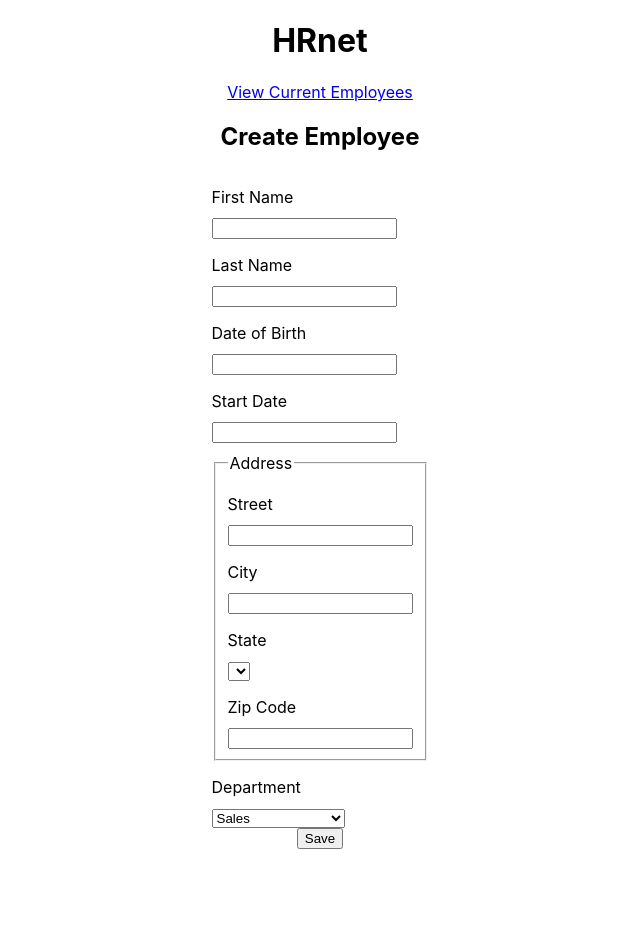
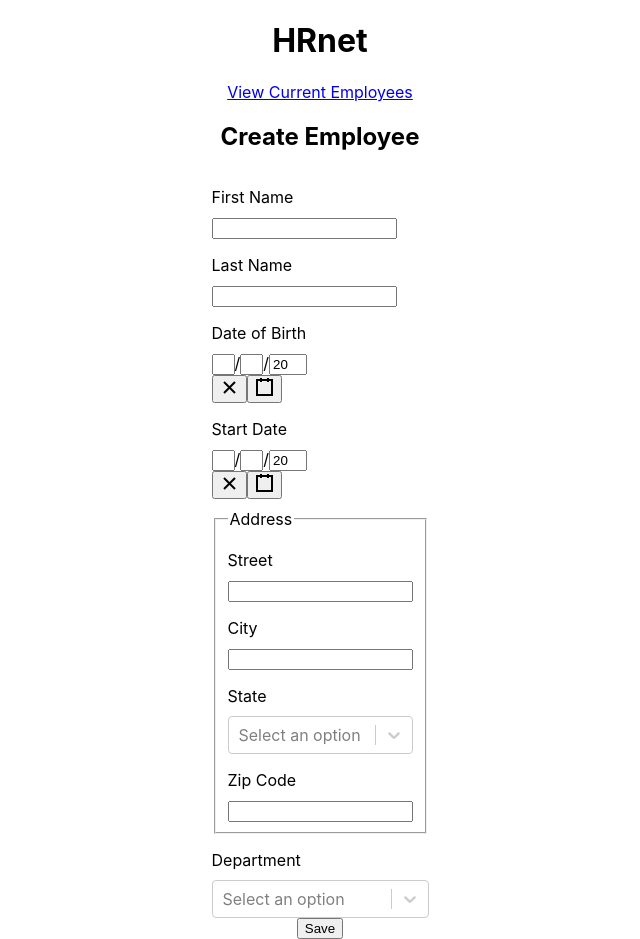
Before and after one commit to ToDestiny/WealthHealth-HRNet, a React (Create React App) app in the folder hr-net/: page /profile in a window 1280 px wide. Shown: the whole page, without its empty margins (320-960 px from the left). Before the commit the page ends 849 px from the top, so only its background shows below. Built offline with nearby package versions, Linux system fonts and the light colour scheme.

Commit message:
Feature: Save Redux/State OK

```diff
--- a/hr-net/package.json
+++ b/hr-net/package.json
@@ -8,10 +8,12 @@
     "@testing-library/react": "^13.4.0",
     "@testing-library/user-event": "^13.5.0",
     "react": "^18.2.0",
+    "react-date-picker": "^9.0.0",
     "react-dom": "^18.2.0",
     "react-redux": "^8.0.4",
     "react-router-dom": "^6.4.2",
     "react-scripts": "5.0.1",
+    "react-select": "^5.5.6",
     "styled-components": "^5.3.6",
     "web-vitals": "^2.1.4"
   },
--- /dev/null
+++ b/hr-net/src/assets/departments.js
@@ -0,0 +1,7 @@
+export const options = [
+  { value: 'sales', label: 'Sales' },
+  { value: 'marketing', label: 'Marketing' },
+  { value: 'engineering', label: 'Engineering' },
+  { value: 'humanResources', label: 'Human Resources' },
+  { value: 'legal', label: 'Legal' },
+];
--- /dev/null
+++ b/hr-net/src/assets/states.js
@@ -0,0 +1,77 @@
+export const states = [
+  { value: 'alabama', label: 'Alabama', abbreviation: 'AL' },
+  { value: 'alaska', label: 'Alaska', abbreviation: 'AK' },
+  { value: 'americanSamoa', label: 'American Samoa', abbreviation: 'AS' },
+  { value: 'arizona', label: 'Arizona', abbreviation: 'AZ' },
+  { value: 'arkansas', label: 'Arkansas', abbreviation: 'AR' },
+  { value: 'california', label: 'California', abbreviation: 'CA' },
+  { value: 'colorado', label: 'Colorado', abbreviation: 'CO' },
+  { value: 'connecticut', label: 'Connecticut', abbreviation: 'CT' },
+  { value: 'delaware', label: 'Delaware', abbreviation: 'DE' },
+  {
+    value: 'districtOfColumbia',
+    label: 'District Of Columbiansas',
+    abbreviation: 'DC',
+  },
+  {
+    value: 'federatedStatesOfMicronesia',
+    label: 'Federated States Of Micronesia',
+    abbreviation: 'FM',
+  },
+  { value: 'florida', label: 'Florida', abbreviation: 'FL' },
+  { value: 'georgia', label: 'Georgia', abbreviation: 'GA' },
+  { value: 'guam', label: 'Guam', abbreviation: 'GU' },
+  { value: 'hawaii', label: 'Hawaii', abbreviation: 'HI' },
+  { value: 'idaho', label: 'Idaho', abbreviation: 'ID' },
+  { value: 'illinois', label: 'Illinois', abbreviation: 'IL' },
+  { value: 'indiana', label: 'Indiana', abbreviation: 'IN' },
+  { value: 'iowa', label: 'Iowa', abbreviation: 'IA' },
+  {
+    value: 'kansas',
+    label: 'Kansas',
+    abbreviation: 'KS',
+  },
+  { value: 'kentucky', label: 'Kentucky', abbreviation: 'KY' },
+  { value: 'louisiana', label: 'Louisiana', abbreviation: 'LA' },
+  { value: 'maine', label: 'Maine', abbreviation: 'ME' },
+  { value: 'marshallIslands', label: 'Marshall Islands', abbreviation: 'MH' },
+  { value: 'maryland', label: 'Maryland', abbreviation: 'MD' },
+  { value: 'massachusetts', label: 'Massachusetts', abbreviation: 'MA' },
+  { value: 'michigan', label: 'Michigan', abbreviation: 'MI' },
+  { value: 'minnesota', label: 'Minnesota', abbreviation: 'MN' },
+  { value: 'mississippi', label: 'Mississippi', abbreviation: 'MS' },
+  { value: 'missouri', label: 'Missouri', abbreviation: 'MO' },
+  { value: 'montana', label: 'Montana', abbreviation: 'MT' },
+  { value: 'nebraska', label: 'Nebraska', abbreviation: 'NE' },
+  { value: 'nevada', label: 'Nevada', abbreviation: 'NV' },
+  { value: 'newHampshire', label: 'New Hampshire', abbreviation: 'NH' },
+  { value: 'newJersey', label: 'New Jersey', abbreviation: 'NJ' },
+  { value: 'newMexico', label: 'New Mexico', abbreviation: 'NM' },
+  { value: 'newYork', label: 'New York', abbreviation: 'NY' },
+  { value: 'northCarolina', label: 'North Carolina', abbreviation: 'NC' },
+  { value: 'northDakota', label: 'North Dakota', abbreviation: 'ND' },
+  {
+    value: 'northernMarianaIslands',
+    label: 'Northern Mariana Islands',
+    abbreviation: 'MP',
+  },
+  { value: 'ohio', label: 'Ohio', abbreviation: 'OH' },
+  { value: 'oklahoma', label: 'Oklahoma', abbreviation: 'OK' },
+  { value: 'oregon', label: 'Oregon', abbreviation: 'OR' },
+  { value: 'palau', label: 'Palau', abbreviation: 'PW' },
+  { value: 'pennsylvania', label: 'Pennsylvania', abbreviation: 'PA' },
+  { value: 'puertoRico', label: 'Puerto Rico', abbreviation: 'PR' },
+  { value: 'rhodeIsland', label: 'Rhode Island', abbreviation: 'RI' },
+  { value: 'southCarolina', label: 'South Carolina', abbreviation: 'SC' },
+  { value: 'southDakota', label: 'South Dakota', abbreviation: 'SD' },
+  { value: 'tennessee', label: 'Tennessee', abbreviation: 'TN' },
+  { value: 'texas', label: 'Texas', abbreviation: 'TX' },
+  { value: 'utah', label: 'Utah', abbreviation: 'UT' },
+  { value: 'vermont', label: 'Vermont', abbreviation: 'VT' },
+  { value: 'virginIslands', label: 'Virgin Islands', abbreviation: 'VI' },
+  { value: 'virginia', label: 'Virginia', abbreviation: 'VA' },
+  { value: 'washington', label: 'Washington', abbreviation: 'WA' },
+  { value: 'westVirginia', label: 'West Virginia', abbreviation: 'WV' },
+  { value: 'wisconsin', label: 'Wisconsin', abbreviation: 'WI' },
+  { value: 'wyoming', label: 'Wyoming', abbreviation: 'WY' },
+];
--- a/hr-net/src/features/saveEmployeeSlice.js
+++ b/hr-net/src/features/saveEmployeeSlice.js
@@ -1,7 +1,15 @@
 import { createSlice } from '@reduxjs/toolkit';
 
 const initialState = {
-  token: null,
+  firstName: '',
+  lastName: '',
+  dateOfBirth: '',
+  startDate: '',
+  street: '',
+  city: '',
+  state: '',
+  zip: '',
+  department: '',
 };
 
 export const saveEmployeeSlice = createSlice({
--- a/hr-net/src/pages/Profile.jsx
+++ b/hr-net/src/pages/Profile.jsx
@@ -1,6 +1,47 @@
 import React from 'react';
+import { useState, useEffect } from 'react';
+import DatePicker from 'react-date-picker';
+import Select from 'react-select';
+import { options } from '../assets/departments';
+import { states } from '../assets/states';
+
+const initialState = {
+  firstName: '',
+  lastName: '',
+  street: '',
+  city: '',
+  zip: '',
+};
 
 function Profile() {
+  const [formValue, setFormValue] = useState(initialState);
+  const [isSubmit, setSubmit] = useState(false);
+  const [dateOfBirth, setDateOfBirth] = useState(new Date());
+  const [startDate, setStartDate] = useState(new Date());
+  const [selectedStateOption, setSelectedStateOption] = useState(null);
+  const [selectedDepartmentOption, setSelectedDepartmentOption] =
+    useState(null);
+
+  const { firstName, lastName, street, city, zip } = formValue;
+
+  const handleChange = (e) => {
+    setFormValue({ ...formValue, [e.target.name]: e.target.value });
+  };
+
+  function handleSubmit() {
+    setSubmit(true);
+  }
+
+  useEffect(() => {
+    if (isSubmit) {
+      console.log(formValue);
+      console.log(dateOfBirth);
+      console.log(startDate);
+      alert('You succesfully registered!');
+    }
+    //eslint-disable-next-line
+  }, [isSubmit]);
+
   return (
     <>
       <title>HRnet</title>
@@ -12,34 +53,68 @@ function Profile() {
         <h2>Create Employee</h2>
         <form action="#" id="create-employee">
           <label htmlFor="first-name">First Name</label>
-          <input type="text" id="first-name" />
+          <input
+            type="text"
+            id="firstName"
+            value={firstName}
+            name="firstName"
+            onChange={handleChange}
+          />
           <label htmlFor="last-name">Last Name</label>
-          <input type="text" id="last-name" />
+          <input
+            type="text"
+            id="lastName"
+            value={lastName}
+            name="lastName"
+            onChange={handleChange}
+          />
           <label htmlFor="date-of-birth">Date of Birth</label>
-          <input id="date-of-birth" type="text" />
+          <DatePicker onChange={setDateOfBirth} value={dateOfBirth} />
           <label htmlFor="start-date">Start Date</label>
-          <input id="start-date" type="text" />
+          <DatePicker onChange={setStartDate} value={startDate} />
           <fieldset className="address">
             <legend>Address</legend>
             <label htmlFor="street">Street</label>
-            <input id="street" type="text" />
+            <input
+              type="text"
+              id="street"
+              value={street}
+              name="street"
+              onChange={handleChange}
+            />
             <label htmlFor="city">City</label>
-            <input id="city" type="text" />
+            <input
+              type="text"
+              id="city"
+              value={city}
+              name="city"
+              onChange={handleChange}
+            />
             <label htmlFor="state">State</label>
-            <select name="state" id="state" />
+            <Select
+              defaultValue={selectedStateOption}
+              onChange={setSelectedStateOption}
+              options={states}
+              placeholder="Select an option"
+            />
             <label htmlFor="zip-code">Zip Code</label>
-            <input id="zip-code" type="number" />
+            <input
+              name="zip"
+              id="zip"
+              value={zip}
+              type="number"
+              onChange={handleChange}
+            />
           </fieldset>
           <label htmlFor="department">Department</label>
-          <select name="department" id="department">
-            <option>Sales</option>
-            <option>Marketing</option>
-            <option>Engineering</option>
-            <option>Human Resources</option>
-            <option>Legal</option>
-          </select>
+          <Select
+            defaultValue={selectedDepartmentOption}
+            onChange={setSelectedDepartmentOption}
+            options={options}
+            placeholder="Select an option"
+          />
         </form>
-        <button onclick="saveEmployee()">Save</button>
+        <button onClick={handleSubmit}>Save</button>
       </div>
     </>
   );
```
Also changed, not shown: 1 other file (tests, documents, lock files or other folders).
